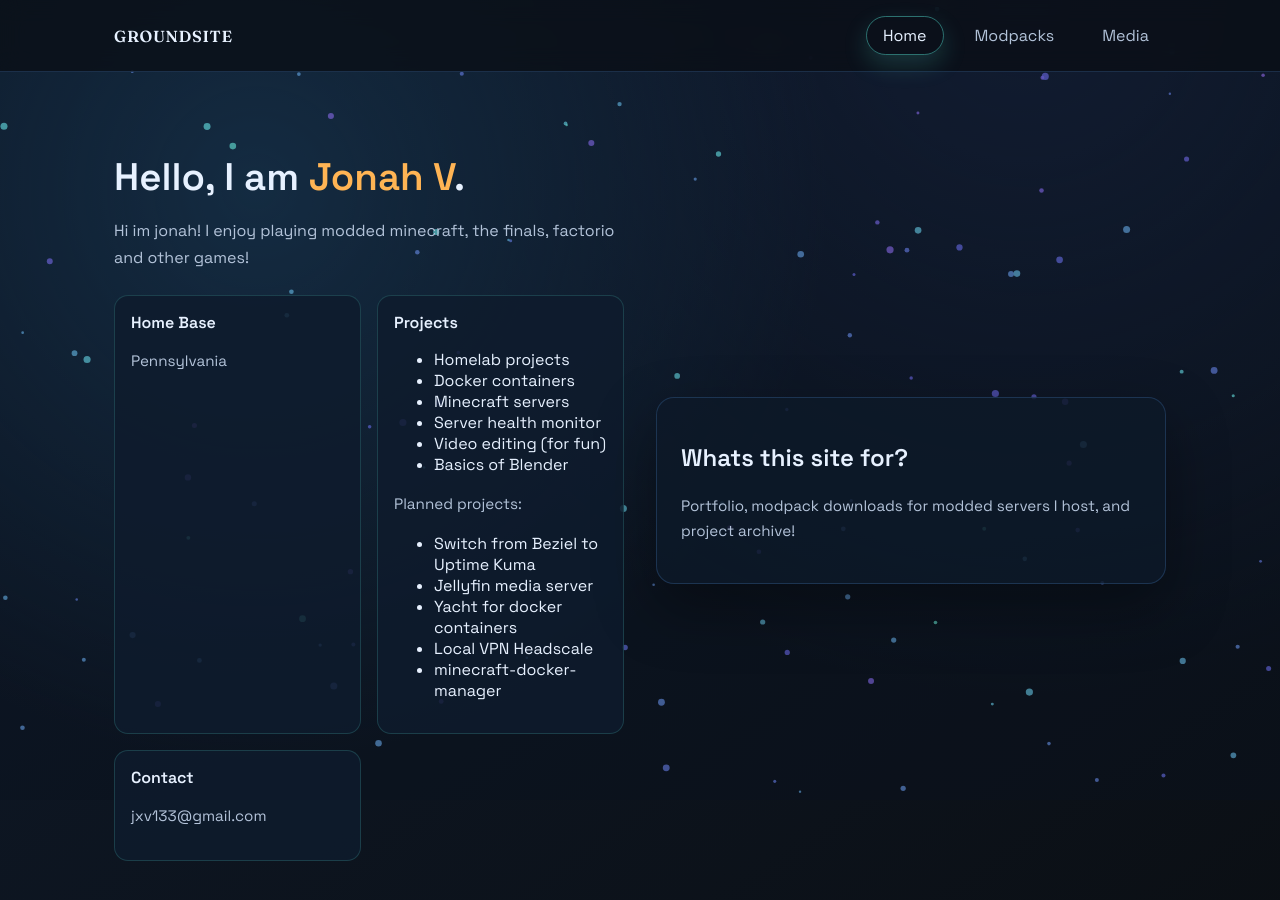
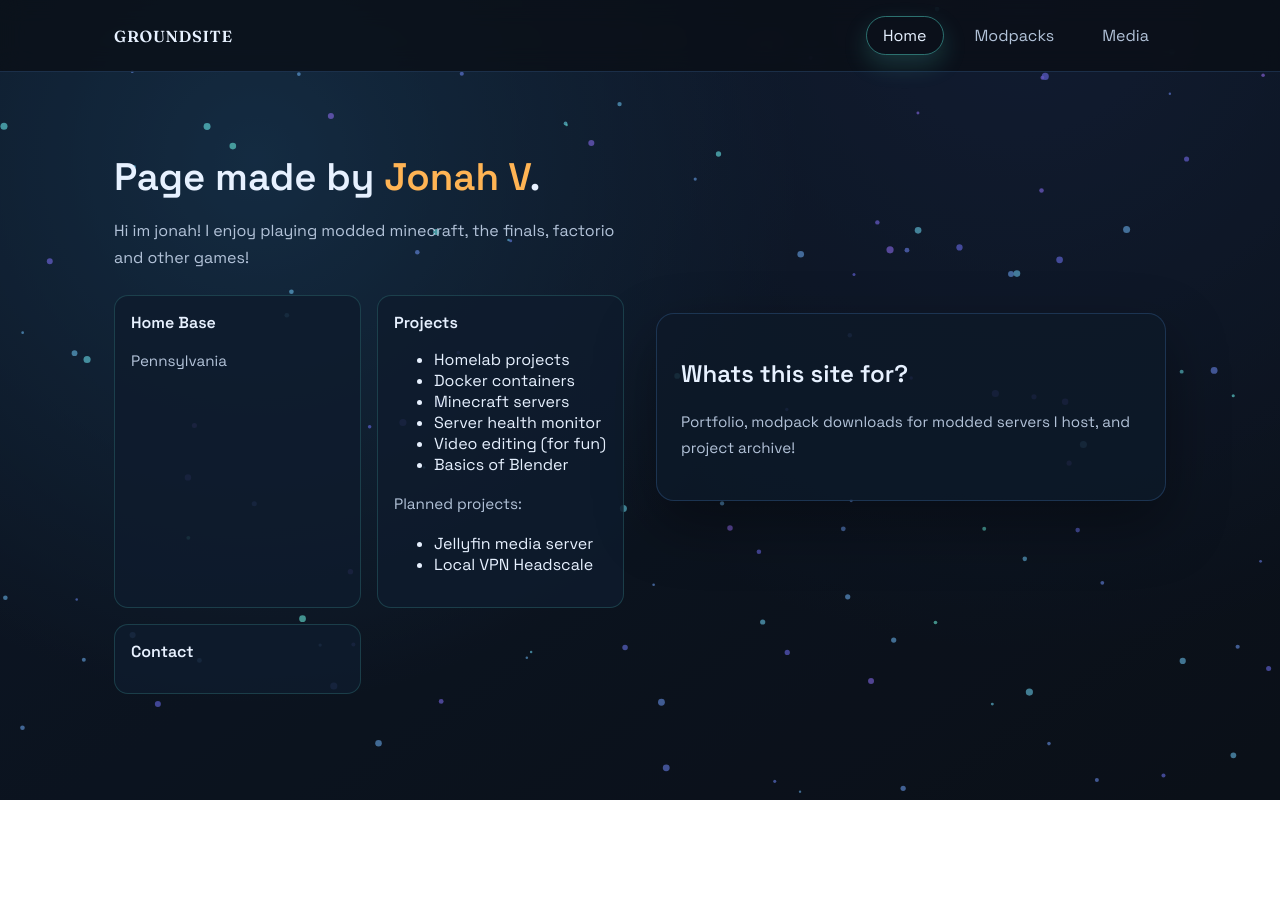
Before and after one commit to jxv133-sys/GroundSite, a React (Vite) app: page / in a window 1280 px wide. Shown: the top 900 px of the page. After the commit the page ends 800 px from the top, so only its background shows below. Built offline with nearby package versions, Linux system fonts and the light colour scheme.

Commit message:
Update personal introduction and project list
Removed some planned projects and updated contact information.

```diff
--- a/src/App.jsx
+++ b/src/App.jsx
@@ -113,7 +113,7 @@ export default function App() {
       <section className="hero">
         <div>
           <h1>
-            Hello, I am <span className="highlight">Jonah V</span>.
+            Page made by <span className="highlight">Jonah V</span>.
           </h1>
           <p>
             Hi im jonah! I enjoy playing modded minecraft, the finals, factorio and other games!
@@ -137,16 +137,13 @@ export default function App() {
                 Planned projects:
               </p>
               <ul className="muted-list">
-                <li>Switch from Beziel to Uptime Kuma</li>
                 <li>Jellyfin media server</li>
-                <li>Yacht for docker containers</li>
                 <li>Local VPN Headscale</li>
-                <li>minecraft-docker-manager</li>
               </ul>
             </div>
             <div className="stat">
               <h3>Contact</h3>
-              <p className="muted">jxv133@gmail.com</p>
+              <p className="muted">  </p>
             </div>
           </div>
         </div>
```
